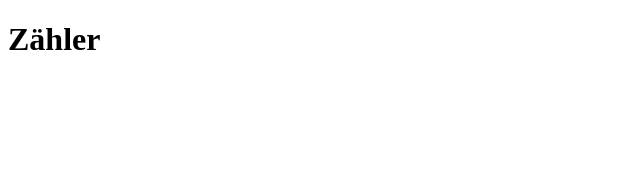
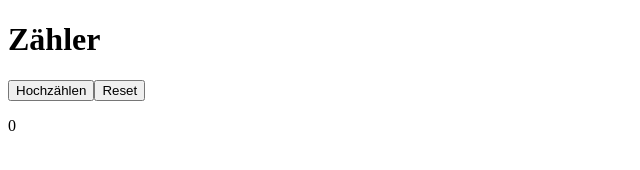
Before and after one commit to meisterk/2020-10-29-zaehler, a plain HTML site: page index.html in a window 1280 px wide. Shown: the whole page, without its empty margins (0-640 px from the left). Drawn offline with nearby package versions, Linux system fonts and the light colour scheme.

Commit message:
Add funtionality

```diff
--- a/index.html
+++ b/index.html
@@ -8,7 +8,34 @@
 </head>
 
 <body>
-    <h1>Zähler</h1>
+    <div id="zaehl-app">
+        <h1>Zähler</h1>
+        <button @click="hochzaehlen">Hochzählen</button>
+        <button @click="reset">Reset</button>
+        <p>{{ ausgabe }}</p>
+    </div>
+    <script src="https://unpkg.com/vue@next"></script>
+    <script>
+        const ZaehlApp = {
+            data() {
+                return {
+                    zaehler: 0,
+                    ausgabe: '0'
+                };
+            },
+            methods: {
+                hochzaehlen() {
+                    this.zaehler++;
+                    this.ausgabe = this.zaehler;
+                },
+                reset() {
+                    this.zaehler = 0;
+                    this.ausgabe = this.zaehler;
+                }
+            }
+        };
+        Vue.createApp(ZaehlApp).mount('#zaehl-app');
+    </script>
 </body>
 
 </html>
```
